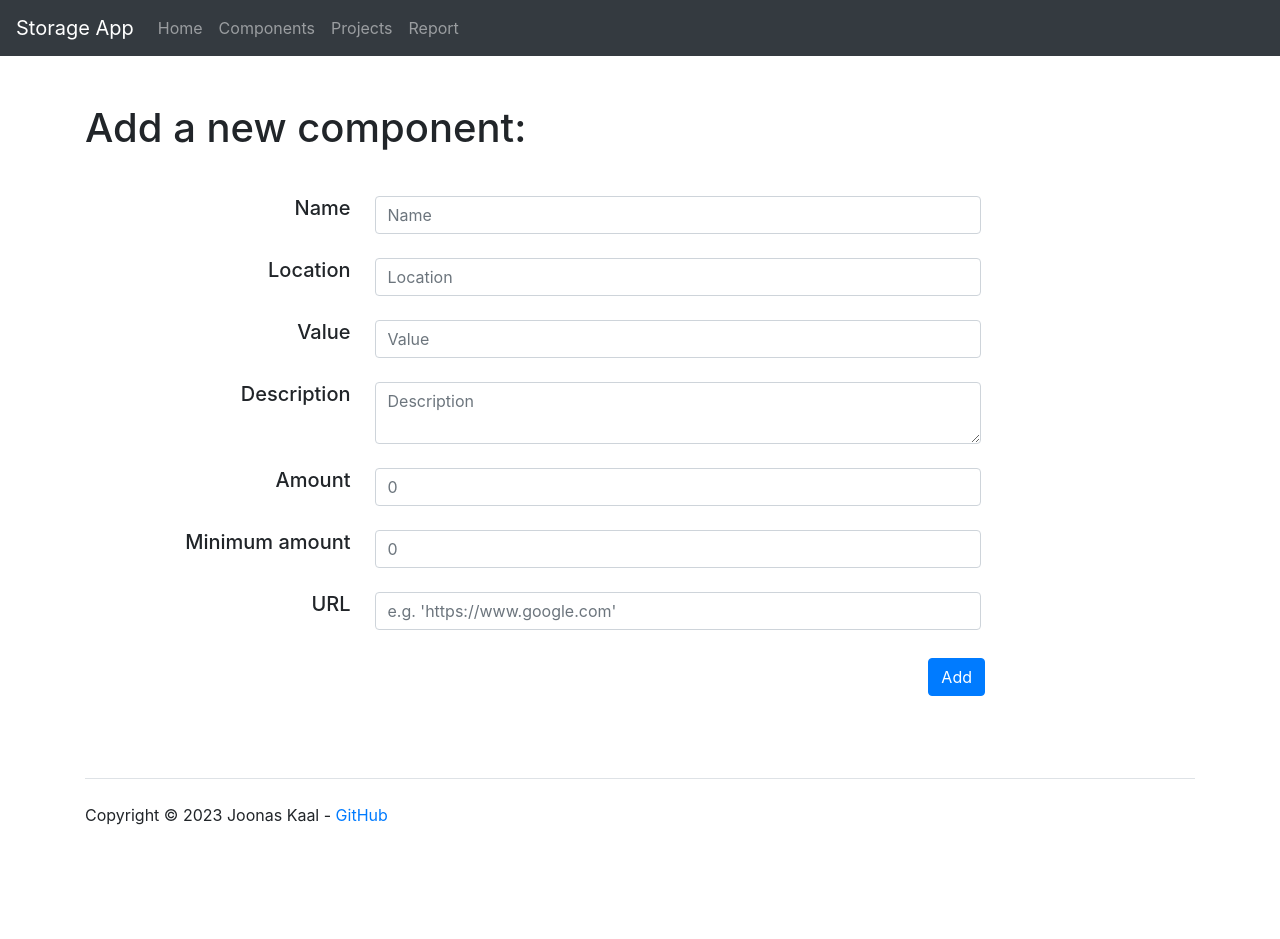
After one commit to jokaal/electronic-component-storage, a Flask app: page /add-component in a window 1280 px wide. The commit adds this page. Run offline with Flask 2, Linux system fonts and the light colour scheme; some libraries are stand-ins or nearby versions.

Commit message:
Components finished

```diff
--- a/website/__init__.py
+++ b/website/__init__.py
@@ -18,6 +18,7 @@ def create_app():
     from .models import Component, Project, ProjectComponent
 
     with app.app_context():
+        #db.drop_all()
         db.create_all()
 
     return app
--- a/website/static/custom.js
+++ b/website/static/custom.js
@@ -1,3 +1,14 @@
+function deleteComponent(componentId) {
+    if (confirm("Are you sure you want to delete this component?") == true) {
+        fetch("/delete-component", {
+            method: "POST",
+            body: JSON.stringify({ componentId: componentId }),
+        }).then((_res) => {
+            window.location.href = "/components";
+        })
+    }
+}
+
 function addOne(componentId) {
     fetch("/add-one", {
         method: "POST",
@@ -7,7 +18,6 @@ function addOne(componentId) {
         amountDiv = document.getElementById(divId);
         amount = parseInt(amountDiv.innerHTML);
         amountDiv.innerHTML = amount + 1;
-        // window.location.href = "/";
     })
 }
 
--- a/website/templates/base.html
+++ b/website/templates/base.html
@@ -40,8 +40,9 @@
             <div class="collapse navbar-collapse" id="navbar">
                 <div class="navbar-nav">
                     <a class="nav-link" href="/">Home</a>
-                    <a class="nav-link" href="/about">About</a>
-                    <a class="nav-link" href="/contact">Contact</a>
+                    <a class="nav-link" href="/components">Components</a>
+                    <a class="nav-link" href="/">Projects</a>
+                    <a class="nav-link" href="/">Report</a>
                 </div>
             </div>
         </nav>
--- /dev/null
+++ b/website/templates/components/functions/add_component.html
@@ -0,0 +1,146 @@
+{% extends "base.html" %}
+{% block title %}
+Add Component
+{% endblock %}
+{% block content %}
+<h1>Add a new component:</h1>
+</br>
+{% if component %}
+<form method="POST">
+    <table class="table table-borderless text-right">
+        <tbody>
+            <tr>
+                <td>
+                    <h5>Name</h5>
+                </td>
+                <td>
+                    <input name="name" id="name" class="form-control w-75" type="text" placeholder="Name" required value="{{component.name}}"></input>
+                </td>
+            </tr>
+            <tr>
+                <td class="w-25">
+                    <h5>Location</h5>
+                </td>
+                <td>
+                    <input name="location" id="location" class="form-control w-75" type="text" placeholder="Location" value="{{component.location}}"></input>
+                </td>
+            </tr>
+            <tr>
+                <td>
+                    <h5>Value</h5>
+                </td>
+                <td>
+                    <input name="value" id="value" class="form-control w-75" type="text" placeholder="Value" value="{{component.value}}"></input>
+                </td>
+            </tr>
+            <tr>
+                <td>
+                    <h5>Description</h5>
+                </td>
+                <td>
+                    <textarea name="description" id="description" class="form-control w-75" placeholder="Description">{{component.description}}</textarea>
+                </td>
+            </tr>
+            <tr>
+                <td>
+                    <h5>Amount</h5>
+                </td>
+                <td>
+                    <input name="amount" id="amount" class="form-control w-75" type="number" placeholder="0" min="0" value="{{component.amount}}"></input>
+                </td>
+            </tr>
+            <tr>
+                <td>
+                    <h5>Minimum amount</h5>
+                </td>
+                <td>
+                    <input name="minimumAmount" id="minimumAmount" class="form-control w-75" type="number" placeholder="0" min="0" value="{{component.minimum_amount}}"></input>
+                </td>
+            </tr>
+            <tr>
+                <td>
+                    <h5>URL</h5>
+                </td>
+                <td>
+                    <input name="url" id="url" class="form-control w-75" type="text" placeholder="e.g. 'https://www.google.com'" value="{{component.url}}"></input>
+
+                </td>
+            </tr>
+        </tbody>
+    </table>
+    <div class="float-right" style="padding-right: 210px;">
+        <button type="submit" class="btn btn-primary">Add</button>
+    </div>
+</form>
+{% else %}
+<form method="POST">
+    <table class="table table-borderless text-right">
+        <tbody>
+            <tr>
+                <td>
+                    <h5>Name</h5>
+                </td>
+                <td>
+                    <input name="name" id="name" class="form-control w-75" type="text" placeholder="Name" required></input>
+                </td>
+            </tr>
+            <tr>
+                <td class="w-25">
+                    <h5>Location</h5>
+                </td>
+                <td>
+                    <input name="location" id="location" class="form-control w-75" type="text" placeholder="Location"></input>
+                </td>
+            </tr>
+            <tr>
+                <td>
+                    <h5>Value</h5>
+                </td>
+                <td>
+                    <input name="value" id="value" class="form-control w-75" type="text" placeholder="Value"></input>
+                </td>
+            </tr>
+            <tr>
+                <td>
+                    <h5>Description</h5>
+                </td>
+                <td>
+                    <textarea name="description" id="description" class="form-control w-75" placeholder="Description"></textarea>
+                </td>
+            </tr>
+            <tr>
+                <td>
+                    <h5>Amount</h5>
+                </td>
+                <td>
+                    <input name="amount" id="amount" class="form-control w-75" type="number" placeholder="0" min="0"></input>
+                </td>
+            </tr>
+            <tr>
+                <td>
+                    <h5>Minimum amount</h5>
+                </td>
+                <td>
+                    <input name="minimumAmount" id="minimumAmount" class="form-control w-75" type="number" placeholder="0" min="0"></input>
+                </td>
+            </tr>
+
+            <tr>
+                <td>
+                    <h5>URL</h5>
+                </td>
+                <td>
+                    <input name="url" id="url" class="form-control w-75" type="text" placeholder="e.g. 'https://www.google.com'"></input>
+                </td>
+            </tr>
+        </tbody>
+
+    </table>
+
+    <div class="float-right" style="padding-right: 210px;">
+        <button type="submit" class="btn btn-primary">Add</button>
+    </div>
+
+</form>
+{% endif %}
+{% endblock %}
--- a/website/views.py
+++ b/website/views.py
@@ -1,25 +1,131 @@
-from flask import Blueprint, render_template, request, flash, jsonify
+from flask import Blueprint, render_template, request, flash, redirect, url_for, jsonify
 from .models import Component
 from . import db
 import json
+import re
 
 views = Blueprint('views', __name__)
 
-@views.route("/", methods=['GET', 'POST'])
+@views.route('/')
 def home():
+    return render_template('home.html')
+
+@views.route('/components', methods=['GET', 'POST'])
+def components():
+    search = None if request.args.get('search') == '' else request.args.get('search')
+    if search:
+        # https://stackoverflow.com/questions/4926757/sqlalchemy-query-where-a-column-contains-a-substring
+        if '*' in search or '_' in search:
+            looking_for = search.replace('_', '__').replace('*', '%').replace('?', '_')
+        else:
+            looking_for = '%{0}%'.format(search)
+
+        query = Component.query.filter((Component.name.ilike(looking_for)) | (Component.value.ilike(looking_for)) | (Component.description.ilike(looking_for)))
+
+        return render_template('components/components.html', components=query, search=request.args.get('search'))
+    return render_template('components/components.html', components=Component.query.all())
+
+@views.route('/add-component', methods=['GET', 'POST'])
+def add_component():
     if request.method == 'POST':
-        name = request.form.get('name')
-        amount = request.form.get('amount')
+        name = None if request.form.get('name') == '' else request.form.get('name') # Form return an empty string if not filled but we need null for database
+        location = None if request.form.get('location') == '' else request.form.get('location')
+        value = None if request.form.get('value') == '' else request.form.get('value')
+        description = None if request.form.get('description') == '' else request.form.get('description')
+        amount = None if request.form.get('amount') == '' else request.form.get('amount')
+        minimumAmount = None if request.form.get('minimumAmount') == '' else request.form.get('minimumAmount')
+        url = None if request.form.get('url') == '' else request.form.get('url')
 
-        new_component = Component(name=name, amount=amount)
-        db.session.add(new_component)
+        new_component = Component(name=name, location=location, value=value,
+                                  description=description, amount=amount, minimum_amount=minimumAmount, url=url)
+
+        if not componentErrors(new_component):
+            db.session.add(new_component)
+            db.session.commit()
+            flash(f'Component \'{name}\' has been added!', category='success')
+            return redirect(url_for('views.components'))
+        else:
+            return render_template('components/functions/add_component.html', component=new_component)
+
+    return render_template('components/functions/add_component.html')
+
+def componentErrors(component):
+    errors = False
+    messages = []
+
+    if not component.name: # HTML form already checks this
+        messages.append('Component must have a name!')
+        errors = True
+
+    if component.amount and int(component.amount) < 0: # HTML form already checks this
+        messages.append('Component amount can\'t be less than 0!')
+        errors = True
+
+    if component.url:
+        # https://stackoverflow.com/questions/7160737/how-to-validate-a-url-in-python-malformed-or-not
+        regex = re.compile(
+        r'^(?:http|ftp)s?://' # http:// or https://
+        r'(?:(?:[A-Z0-9](?:[A-Z0-9-]{0,61}[A-Z0-9])?\.)+(?:[A-Z]{2,6}\.?|[A-Z0-9-]{2,}\.?)|' #domain...
+        r'localhost|' #localhost...
+        r'\d{1,3}\.\d{1,3}\.\d{1,3}\.\d{1,3})' # ...or ip
+        r'(?::\d+)?' # optional port
+        r'(?:/?|[/?]\S+)$', re.IGNORECASE)
+        if re.match(regex, component.url) is None:
+            messages.append('Please enter a valid URL address!')
+            errors = True
+
+    if messages:
+        flash(' '.join(messages), category='error')
+
+    return errors
+
+@views.route('/component/<id>')
+def view_component(id):
+    if 'edit-component' not in request.referrer: # Allows going back to search result but after editing search is lost
+        return render_template('components/functions/view_component.html', component=Component.query.get(id), referrer=request.referrer)
+    return render_template('components/functions/view_component.html', component=Component.query.get(id))
+
+@views.route('/edit-component/<id>', methods=['GET', 'POST'])
+def edit_component(id):
+    component = Component.query.get(id)
+
+    if request.method == 'POST':
+
+        name = None if request.form.get('name') == '' else request.form.get('name') # Form return an empty string if not filled but we need null for database
+        location = None if request.form.get('location') == '' else request.form.get('location')
+        value = None if request.form.get('value') == '' else request.form.get('value')
+        description = None if request.form.get('description') == '' else request.form.get('description')
+        amount = None if request.form.get('amount') == '' else request.form.get('amount')
+        minimumAmount = None if request.form.get('minimumAmount') == '' else request.form.get('minimumAmount')
+        url = None if request.form.get('url') == '' else request.form.get('url')
+
+        component.name = name
+        component.location = location
+        component.value = value
+        component.description = description
+        component.amount = amount
+        component.minimum_amount = minimumAmount
+        component.url = url
+
+        if not componentErrors(component):
+            db.session.add(component)
+            db.session.commit()
+            flash(f'Component \'{name}\' has been saved!', category='success')
+            return redirect(url_for('views.view_component', id=id))
+
+    return render_template('components/functions/edit_component.html', component=component, referrer=request.referrer)
+
+@views.route('/delete-component', methods=['POST'])
+def delete_component():
+    component = json.loads(request.data)
+    componentId = component['componentId']
+    component = Component.query.get(componentId)
+    if component:
+        db.session.delete(component)
         db.session.commit()
+    return jsonify({}) # Function is used in static/custom.js
 
-        flash('Component added!', category='success')
-
-    return render_template("home.html", components=Component.query.all())
-
-@views.route('add-one', methods=['POST'])
+@views.route('/add-one', methods=['POST'])
 def add_one():
     component = json.loads(request.data)
     componentId = component['componentId']
@@ -27,9 +133,9 @@ def add_one():
     if component:
         component.amount += 1
         db.session.commit()
-    return jsonify({})
+    return jsonify({}) # Function is used in static/custom.js
 
-@views.route('remove-one', methods=['POST'])
+@views.route('/remove-one', methods=['POST'])
 def remove_one():
     component = json.loads(request.data)
     componentId = component['componentId']
@@ -38,14 +144,4 @@ def remove_one():
         if component.amount > 0:
             component.amount -= 1
             db.session.commit()
-    return jsonify({})
-
-
-@views.route("/about/")
-def about():
-    return render_template("about.html")
-
-
-@views.route("/contact/")
-def contact():
-    return render_template("contact.html")
+    return jsonify({}) # Function is used in static/custom.js
```
Also changed, not shown: website/models.py (+7 -2 lines), website/templates/about.html (deleted, +0 -7 lines), website/templates/components/components.html (added, +69 -0 lines), website/templates/components/functions/edit_component.html (added, +96 -0 lines), website/templates/components/functions/view_component.html (added, +93 -0 lines), website/templates/contact.html (deleted, +0 -7 lines), website/templates/home.html (+1 -66 lines).
